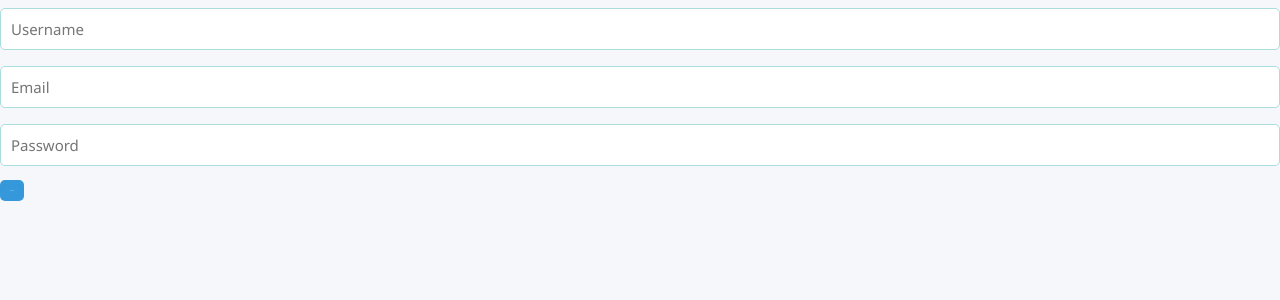
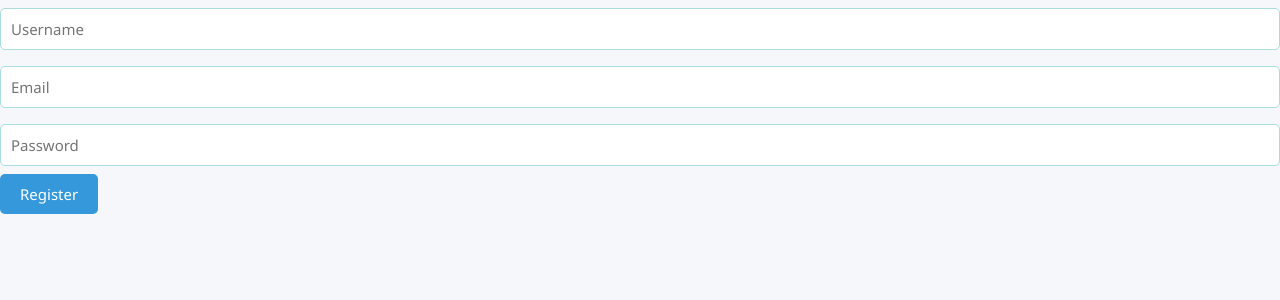
Before and after one commit to charan-dev5/ml-saas, a Flask app: page /register in a window 1280 px wide. Shown: the part 52-352 px from the top of the page. Run offline with Flask 3, Linux system fonts and the light colour scheme.

Commit message:
Fix button styling

```diff
--- a/app/static/style.css
+++ b/app/static/style.css
@@ -47,10 +47,10 @@ button, .btn {
     background-color: #3498db;
     color: white;
     border: none;
-    padding: 10px;
+    padding: 10px 20px;
     border-radius: 5px;
     cursor: pointer;
-    font-size: 1px;
+    font-size: 15px;
 
 }
 
```
